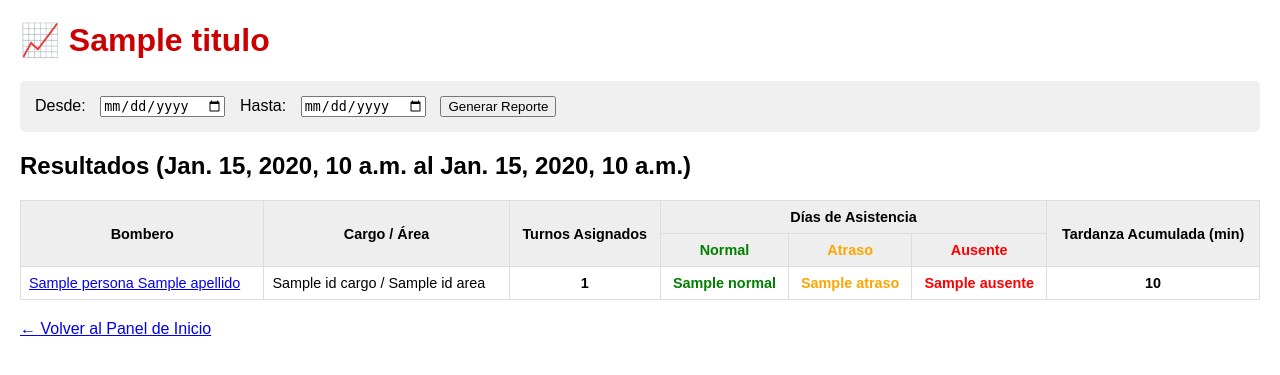
After one commit to daviddimd/gestion-turnos-bomberos, a Django app: template turnos/templates/turnos/reporte_asistencia.html in a window 1280 px wide. The commit adds this page. Shown: the top 375 px of the page. Run offline with Django 3.2, Linux system fonts and the light colour scheme; the template is opened without the code that fills it: most values are stand-ins (such as "Sample title", 1, 10 or a date in 2020).

Commit message:
feat: Implementada funcionalidad de gestión y reporte. Incluye vistas de asistencia, reporte consolidado y programación masiva.

```diff
--- a/gestion_turnos/urls.py
+++ b/gestion_turnos/urls.py
@@ -1,10 +1,7 @@
-# gestion_turnos/urls.py (Proyecto principal)
-
 from django.contrib import admin
-from django.urls import path, include # Importamos 'include'
+from django.urls import path, include
 
 urlpatterns = [
     path('admin/', admin.site.urls),
-    # Conecta la URL base ('') a las rutas definidas en turnos/urls.py
     path('', include('turnos.urls')),
 ]
--- a/turnos/templates/turnos/programacion_semanal.html
+++ b/turnos/templates/turnos/programacion_semanal.html
@@ -6,7 +6,7 @@
     <style>
         body { font-family: sans-serif; margin: 20px; }
         h1 { color: #cc0000; }
-        .hoy { background-color: #ffe0b2; } /* Color para resaltar el día de hoy */
+        .hoy { background-color: #ffe0b2; }
         table { width: 100%; border-collapse: collapse; margin-top: 15px; table-layout: fixed; }
         th, td { border: 1px solid #ddd; padding: 10px; text-align: center; vertical-align: top; }
         th { background-color: #eee; }
--- /dev/null
+++ b/turnos/templates/turnos/reporte_asistencia.html
@@ -0,0 +1,78 @@
+<!DOCTYPE html>
+<html lang="es">
+<head>
+    <meta charset="UTF-8">
+    <title>{{ titulo }}</title>
+    <style>
+        body { font-family: sans-serif; margin: 20px; }
+        h1 { color: #cc0000; }
+        .filter-form { background-color: #f0f0f0; padding: 15px; border-radius: 5px; margin-bottom: 20px; }
+        .filter-form label, .filter-form input { margin-right: 10px; }
+        table { width: 100%; border-collapse: collapse; margin-top: 20px; font-size: 0.9em; }
+        th, td { border: 1px solid #ddd; padding: 8px; text-align: left; }
+        th { background-color: #eee; text-align: center; }
+        .data-center { text-align: center; font-weight: bold; }
+        .normal { color: green; }
+        .atraso { color: orange; }
+        .ausente { color: red; }
+    </style>
+</head>
+<body>
+    <h1>📈 {{ titulo }}</h1>
+
+    <div class="filter-form">
+        <form method="get" action="{% url 'reporte_asistencia' %}">
+            <label for="fecha_inicio">Desde:</label>
+            <input type="date" id="fecha_inicio" name="fecha_inicio" value="{{ fecha_inicio_str }}">
+
+            <label for="fecha_fin">Hasta:</label>
+            <input type="date" id="fecha_fin" name="fecha_fin" value="{{ fecha_fin_str }}">
+
+            <button type="submit">Generar Reporte</button>
+        </form>
+    </div>
+
+    <h2>Resultados ({{ fecha_inicio_str }} al {{ fecha_fin_str }})</h2>
+
+    {% if reporte_consolidado %}
+        <table>
+            <thead>
+                <tr>
+                    <th rowspan="2">Bombero</th>
+                    <th rowspan="2">Cargo / Área</th>
+                    <th rowspan="2">Turnos Asignados</th>
+                    <th colspan="3">Días de Asistencia</th>
+                    <th rowspan="2">Tardanza Acumulada (min)</th>
+                </tr>
+                <tr>
+                    <th class="normal">Normal</th>
+                    <th class="atraso">Atraso</th>
+                    <th class="ausente">Ausente</th>
+                </tr>
+            </thead>
+            <tbody>
+                {% for item in reporte_consolidado %}
+                <tr>
+                    <td>
+                        <a href="{% url 'detalle_personal' rut=item.persona.Rut %}">
+                            {{ item.persona.Nombre }} {{ item.persona.Apellido }}
+                        </a>
+                    </td>
+                    <td>{{ item.persona.ID_cargo.Nombre_cargo }} / {{ item.persona.ID_area.Nombre_area }}</td>
+                    <td class="data-center">{{ item.stats.total_turnos }}</td>
+                    <td class="data-center normal">{{ item.stats.normal }}</td>
+                    <td class="data-center atraso">{{ item.stats.atraso }}</td>
+                    <td class="data-center ausente">{{ item.stats.ausente }}</td>
+                    <td class="data-center">{{ item.stats.minutos_tardanza_total|default:"0" }}</td>
+                </tr>
+                {% endfor %}
+            </tbody>
+        </table>
+    {% else %}
+        <p>No se encontraron registros de turnos en el rango seleccionado.</p>
+    {% endif %}
+
+    <p style="margin-top: 20px;"><a href="{% url 'inicio' %}">← Volver al Panel de Inicio</a></p>
+
+</body>
+</html>
--- a/turnos/urls.py
+++ b/turnos/urls.py
@@ -1,12 +1,11 @@
-# turnos/urls.py
-
 from django.urls import path
 from . import views
 
 urlpatterns = [
-    # Asigna la URL raíz de la aplicación ('') a la función 'inicio_gestion'
     path('', views.inicio_gestion, name='inicio'),
     path('personal/<str:rut>/', views.detalle_personal, name='detalle_personal'),
     path('programacion/', views.programacion_semanal, name='programacion_semanal'),
     path('asistencia/registro/', views.registrar_asistencia, name='registrar_asistencia'),
+    path('reporte/asistencia/', views.reporte_asistencia, name='reporte_asistencia'),
+    path('programacion/masiva/', views.programar_turnos_masiva, name='programacion_masiva'),
 ]
```
Also changed, not shown: turnos/forms.py (added, +27 -0 lines), turnos/models.py (+11 -22 lines), turnos/templates/turnos/inicio.html (+7 -0 lines), turnos/templates/turnos/programacion_masiva.html (added, +35 -0 lines), turnos/views.py (+112 -58 lines).
